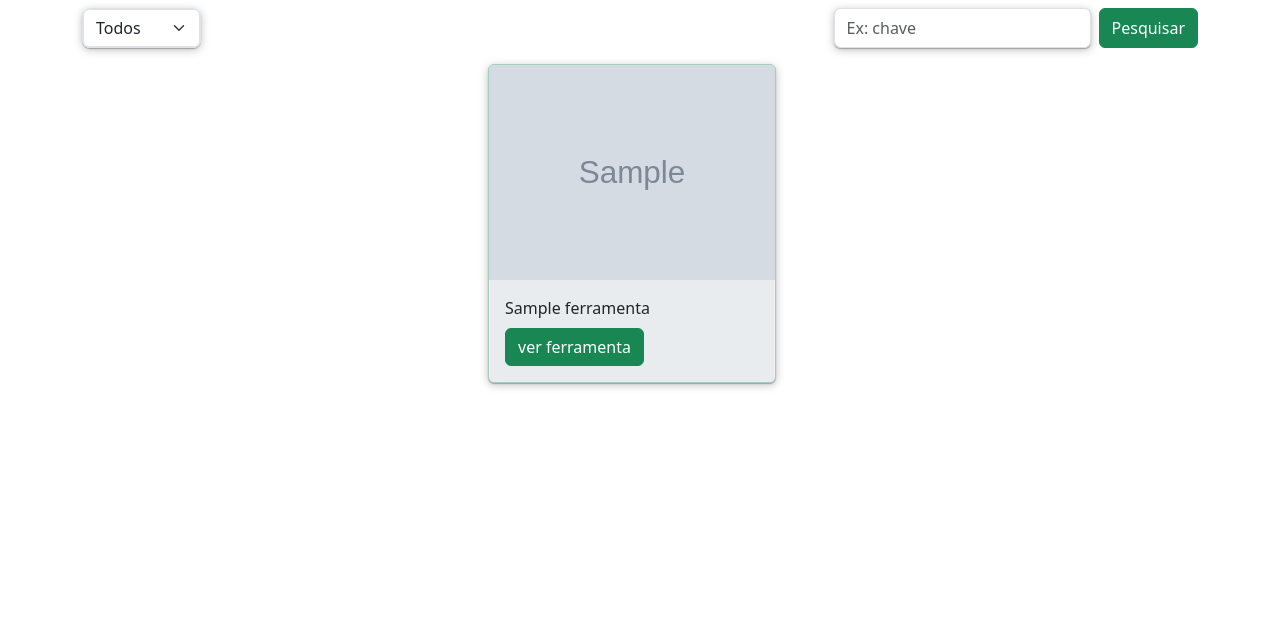
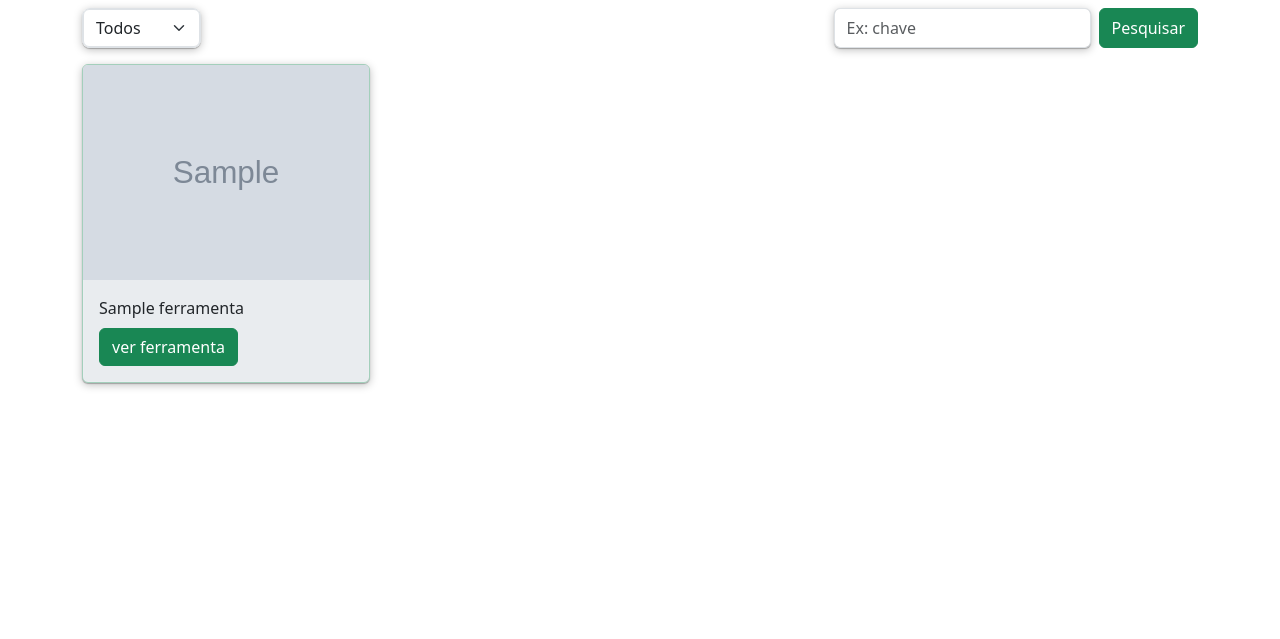
Before and after one commit to Familia-Craft/PI-Web, a Django app: page / in a window 1280 px wide. Shown: the part 56-695 px from the top of the page. Run offline with Django 4.2, Linux system fonts and the light colour scheme; a user stored in the database is signed in; tables that the repository leaves empty hold one stand-in row (values such as "Sample post"); grey boxes marked "Sample" are stand-in pictures; parts of the project's set-up code (start-up, migrations or seed data) failed here and were passed over; some libraries are stand-ins or nearby versions.

Commit message:
Ajustes para apresentação 2

```diff
--- a/PI_WEB/PI_WEB/settings.py
+++ b/PI_WEB/PI_WEB/settings.py
@@ -83,7 +83,7 @@ DATABASES = {
     'default': {
         'ENGINE': 'django.db.backends.mysql',
         'NAME': 'sistemaApice',
-        'USER': 'admin',
+        'USER': 'root',
         'PASSWORD': '',
         'HOST': 'localhost',
         'PORT': '3306',
--- a/PI_WEB/PI_WEB/static/home.js
+++ b/PI_WEB/PI_WEB/static/home.js
@@ -36,6 +36,7 @@ $.ajax({
 
 const csrf = document.getElementsByName("csrfmiddlewaretoken")[0];
 
+
 confirm_btn.addEventListener('click', () =>{
     load_box.classList.remove("not-visible")
     data_box.innerHTML = "";
@@ -72,3 +73,39 @@ confirm_btn.addEventListener('click', () =>{
                 }
             });
         })
+        filtro.addEventListener('change', () =>{
+            load_box.classList.remove("not-visible")
+            data_box.innerHTML = "";
+            fd = new FormData(form);
+
+            $.ajax({
+                type: 'POST',
+                contentType: false,
+                processData: false,
+                url:  '/get-ferramentas',
+                data: fd,
+                success: function(response){
+                    setTimeout(() =>{
+                        console.log("Deu bom.")
+                        load_box.classList.add("not-visible");
+                        let ferramentas = response.ferramentas
+                        for (const f of ferramentas) {
+                            data_box.innerHTML += `
+                            <div class="col">
+                            <div class="card my-3 me-3 bg-body-secondary border border-success-subtle sombra" style="width: 18rem;">
+                            <img class='card-img-top' src="${f.img_url}">
+                            <div class="card-body">
+                            <p class="card-title">${f.nome}</p>
+                            <a href="/ferramenta/${f.id}" class="btn btn-success">ver ferramenta</a>
+                            </div>
+                            </div>
+                            </div>`
+                        }
+
+                    }, 500)
+        },
+        error: function(error){
+            console.log(error);
+        }
+        });
+    })
--- a/PI_WEB/PI_WEB/static/main.css
+++ b/PI_WEB/PI_WEB/static/main.css
@@ -5,3 +5,11 @@
 .not-visible {
     display: none;
 }
+
+.alert {
+    border-bottom: 2px #000;
+    transition: border-bottom 2.0s linear;
+}
+.alert:playing {
+    border-bottom: none;
+}
--- a/PI_WEB/PI_WEB/templates/home.html
+++ b/PI_WEB/PI_WEB/templates/home.html
@@ -37,7 +37,7 @@
       {% endfor %}
       <!-- Fim placeholders-->
     </div>
-    <div class="row row-cols-auto justify-content-around" id="data-box">
+    <div class="row row-cols-auto justify-content-start" id="data-box">
 
     </div>
 
--- a/PI_WEB/PI_WEB/views/actions.py
+++ b/PI_WEB/PI_WEB/views/actions.py
@@ -34,6 +34,7 @@ def cadastrar_ferramenta(request: HttpRequest):
     frm = FerramentaForm(request.POST or None, request.FILES or None)
     if frm.is_valid():
         f = frm.save()
+        return JsonResponse({"Erro": "Não", "id": f.id})
 
     context = {'form': frm}
     return render(request, 'cadastrar_ferramenta.html', context)
```
Also changed, not shown: PI_WEB/PI_WEB/static/cadastrar_ferramenta.js (+9 -9 lines). Lines whose indentation alone changed are shown as unchanged.
